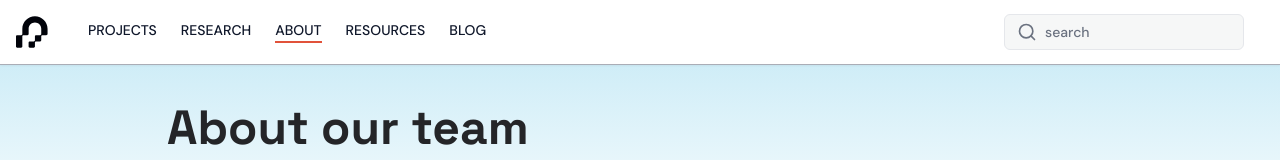
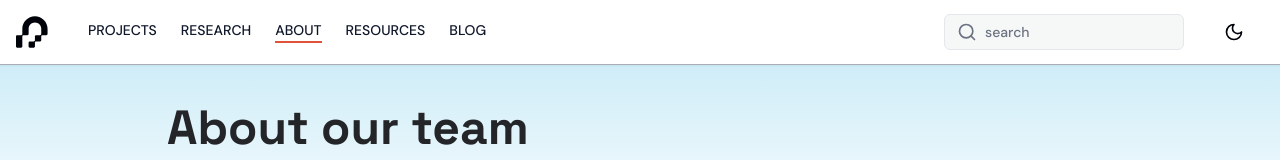
Before and after one commit to privacy-scaling-explorations/pse.dev, a Next.js app: page /about in a window 1280 px wide. Shown: the top 160 px of the page. Built offline with nearby package versions, Linux system fonts and the light colour scheme.

Commit message:
add dark mode icons and logic

```diff
--- /dev/null
+++ b/app/components/layouts/ThemeProvider.tsx
@@ -0,0 +1,28 @@
+"use client"
+
+import { useGlobalProvider } from "@/app/providers/GlobalProvider"
+import { cn } from "@/lib/utils"
+import { ReactNode, useEffect } from "react"
+
+interface ThemeProviderProps {
+  children: ReactNode
+}
+
+export function ThemeProvider({ children }: ThemeProviderProps) {
+  const { isDarkMode } = useGlobalProvider()
+
+  useEffect(() => {
+    document.documentElement.classList.toggle("dark", isDarkMode)
+    document.body.classList.toggle("dark", isDarkMode)
+  }, [isDarkMode])
+
+  return (
+    <div
+      className={cn("min-h-screen bg-background antialiased", {
+        dark: isDarkMode,
+      })}
+    >
+      {children}
+    </div>
+  )
+}
--- a/app/layout.tsx
+++ b/app/layout.tsx
@@ -6,6 +6,7 @@ import { GlobalProviderLayout } from "@/components/layouts/GlobalProviderLayout"
 import { SiteFooter } from "@/components/site-footer"
 import { SiteHeader } from "@/components/site-header"
 import { TailwindIndicator } from "@/components/tailwind-indicator"
+import { ThemeProvider } from "./components/layouts/ThemeProvider"
 import { siteConfig } from "@/config/site"
 import { cn } from "@/lib/utils"
 
@@ -138,19 +139,16 @@ export default function RootLayout({ children }: RootLayoutProps) {
         `}
       </Script>
       <head />
-      <body
-        suppressHydrationWarning
-        className={cn("min-h-screen bg-background antialiased", {
-          dark: false,
-        })}
-      >
+      <body suppressHydrationWarning>
         <GlobalProviderLayout>
+          <ThemeProvider>
             <div className="relative flex min-h-screen flex-col">
               <SiteHeader />
               <div className="flex-1">{children}</div>
               <SiteFooter />
             </div>
             <TailwindIndicator />
+          </ThemeProvider>
         </GlobalProviderLayout>
       </body>
     </html>
--- a/app/providers/GlobalProvider.tsx
+++ b/app/providers/GlobalProvider.tsx
@@ -27,25 +27,47 @@ const queryClient = new QueryClient({
   },
 })
 
+const PSE_DARK_MODE_KEY = "pse-dark-mode"
+
 export function GlobalProvider({ children }: { children: ReactNode }) {
   const [isDarkMode, setIsDarkMode] = useState(false)
+  const [isInitialized, setIsInitialized] = useState(false)
 
-  // Initialize dark mode from system preference
+  // Initialize dark mode from localStorage or system preference
   useEffect(() => {
+    const storedPreference = localStorage.getItem(PSE_DARK_MODE_KEY)
     const mediaQuery = window.matchMedia("(prefers-color-scheme: dark)")
-    setIsDarkMode(mediaQuery.matches)
+
+    if (storedPreference !== null) {
+      setIsDarkMode(storedPreference === "true")
+    } else {
+      setIsDarkMode(mediaQuery.matches)
+    }
+
+    setIsInitialized(true)
 
     const handleChange = (e: MediaQueryListEvent) => {
-      setIsDarkMode(e.matches)
+      if (localStorage.getItem(PSE_DARK_MODE_KEY) === null) {
+        setIsDarkMode(e.matches)
+      }
     }
 
     mediaQuery.addEventListener("change", handleChange)
     return () => mediaQuery.removeEventListener("change", handleChange)
   }, [])
 
+  const handleSetIsDarkMode = (value: boolean) => {
+    setIsDarkMode(value)
+    localStorage.setItem(PSE_DARK_MODE_KEY, String(value))
+  }
+
   const value = {
     isDarkMode,
-    setIsDarkMode,
+    setIsDarkMode: handleSetIsDarkMode,
+  }
+
+  if (!isInitialized) {
+    return null
   }
 
   return (
--- a/components/icons.tsx
+++ b/components/icons.tsx
@@ -53,6 +53,22 @@ export const Icons = {
       <path
         d="M21.1172 0.689941C9.51873 0.689941 0.117188 10.0915 0.117188 21.6899C0.117188 33.2884 9.51873 42.6899 21.1172 42.6899C32.7156 42.6899 42.1172 33.2884 42.1172 21.6899C42.1172 10.0915 32.7156 0.689941 21.1172 0.689941ZM15.3793 30.8233V12.5566L31.1988 21.6899L15.3793 30.8233Z"
         fill="#E3533A"
+      />
+    </svg>
+  ),
+  Burgher: (props: LucideProps) => (
+    <svg
+      width="24"
+      height="24"
+      viewBox="0 0 24 24"
+      fill="none"
+      xmlns="http://www.w3.org/2000/svg"
+      {...props}
+    >
+      <path
+        id="Vector"
+        d="M18 18V20H6V18H18ZM21 11V13H3V11H21ZM18 4V6H6V4H18Z"
+        fill="currentColor"
       />
     </svg>
   ),
--- a/components/main-nav.tsx
+++ b/components/main-nav.tsx
@@ -9,6 +9,8 @@ import { cn } from "@/lib/utils"
 import { SearchButton } from "@/components/search/search-button"
 import { SearchModal } from "@/components/search/search-modal"
 import { Icons } from "./icons"
+import { SunMedium as SunIcon, Moon as MoonIcon } from "lucide-react"
+import { useGlobalProvider } from "@/app/providers/GlobalProvider"
 
 export interface MainNavProps {
   items: NavItem[]
@@ -17,6 +19,7 @@ export interface MainNavProps {
 export function MainNav({ items }: MainNavProps) {
   const router = usePathname()
   const [isSearchModalOpen, setIsSearchModalOpen] = useState(false)
+  const { isDarkMode, setIsDarkMode } = useGlobalProvider()
 
   return (
     <div className="flex flex-1 items-center justify-between gap-6 md:gap-10">
@@ -63,10 +66,16 @@ export function MainNav({ items }: MainNavProps) {
         </nav>
       </div>
 
-      <div className="flex items-center mr-5">
-        <div className="w-60">
+      <div className="flex items-center mr-5 gap-4 lg:gap-10">
+        <div className="w-60 mx-auto lg:mx-0 lg:ml-auto">
           <SearchButton onClick={() => setIsSearchModalOpen(true)} />
         </div>
+        <button
+          onClick={() => setIsDarkMode(!isDarkMode)}
+          className="text-black dark:text-anakiwa-400 ml-auto hidden lg:inline-block"
+        >
+          {isDarkMode ? <SunIcon size={20} /> : <MoonIcon size={20} />}
+        </button>
       </div>
 
       <SearchModal open={isSearchModalOpen} setOpen={setIsSearchModalOpen} />
--- a/components/site-header-mobile.tsx
+++ b/components/site-header-mobile.tsx
@@ -4,7 +4,6 @@ import { useState } from "react"
 import NextImage from "next/image"
 import NextLink from "next/link"
 import CloseVector from "@/public/icons/close-fill.svg"
-import HeaderVector from "@/public/icons/menu-burger.svg"
 
 import { NavItem } from "@/types/nav"
 import { siteConfig } from "@/config/site"
@@ -17,22 +16,25 @@ import {
   Twitter,
 } from "@/components/svgs/social-medias"
 import { LABELS } from "@/app/labels"
+import { Icons } from "./icons"
+import { SunMedium as SunIcon, Moon as MoonIcon } from "lucide-react"
+import { useGlobalProvider } from "@/app/providers/GlobalProvider"
 
 export const SiteHeaderMobile = () => {
   const [header, setHeader] = useState(false)
+  const { isDarkMode, setIsDarkMode } = useGlobalProvider()
 
   const { MAIN_NAV } = useAppSettings()
 
   return (
     <div className="flex items-center md:hidden">
-      <NextImage
-        src={HeaderVector}
-        alt="logo"
-        className="cursor-pointer"
-        onClick={() => setHeader(true)}
-        width={24}
-        height={24}
-      />
+      <button type="button" onClick={() => setHeader(true)}>
+        <Icons.Burgher
+          size={24}
+          className="text-[#171C1B] dark:text-anakiwa-400"
+        />
+      </button>
+
       {header && (
         <div
           className="z-5 fixed inset-0 flex justify-end bg-black opacity-50"
@@ -67,7 +69,14 @@ export const SiteHeaderMobile = () => {
                 </NextLink>
               )
             })}
+            <button
+              onClick={() => setIsDarkMode(!isDarkMode)}
+              className="text-black dark:text-anakiwa-400 ml-auto mt-10"
+            >
+              {isDarkMode ? <SunIcon size={20} /> : <MoonIcon size={20} />}
+            </button>
           </div>
+
           <div className="flex h-full w-full flex-col items-center justify-end gap-5 py-[40px] text-sm">
             <div className="flex gap-5">
               <NextLink
@@ -100,6 +109,7 @@ export const SiteHeaderMobile = () => {
                 <Mirror color="white" />{" "}
               </NextLink>
             </div>
+
             <div className="flex gap-5 text-white">
               <h1>{LABELS.COMMON.FOOTER.PRIVACY_POLICY}</h1>
               <h1>{LABELS.COMMON.FOOTER.TERMS_OF_USE}</h1>
```
Also changed, not shown: public/icons/menu-burger.svg (deleted). Lines whose indentation alone changed are shown as unchanged.
